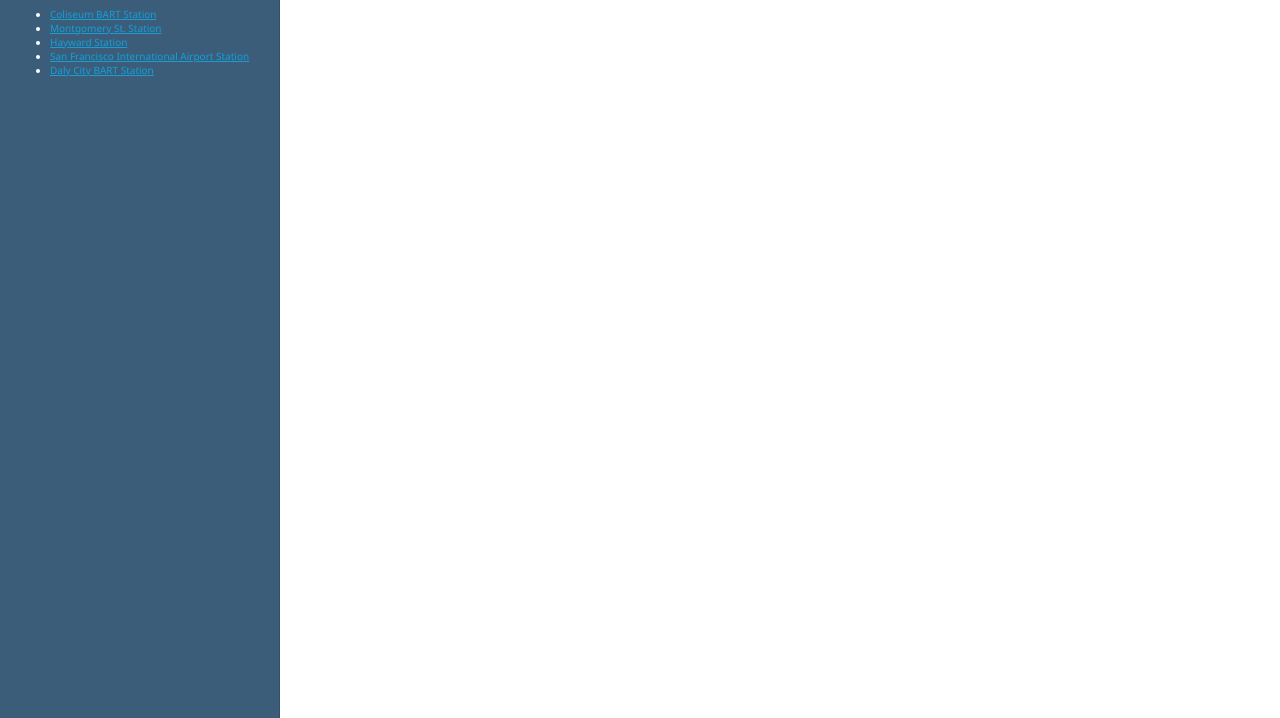
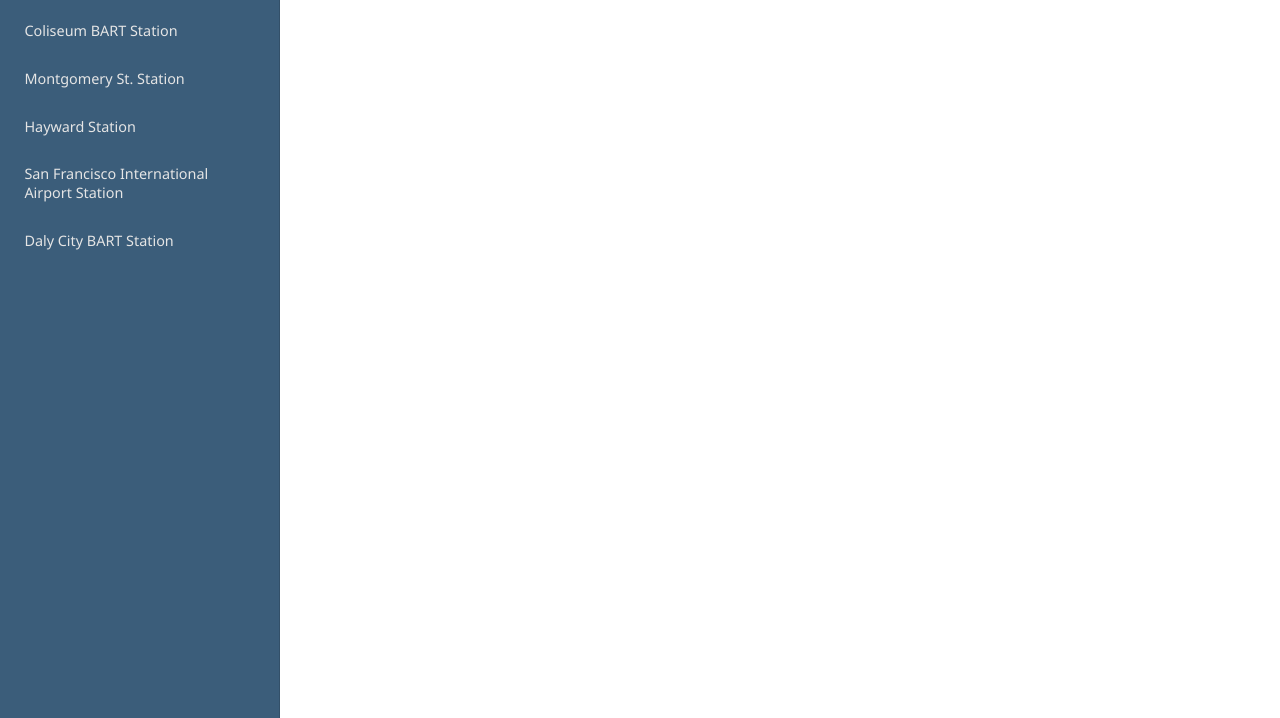
Before and after one commit to witmin/udacity-neighborhood-map, a website: page index.html in a window 1280 px wide. Shown: the part 82-800 px from the top of the page. Drawn offline with Linux system fonts and the light colour scheme; some packages are replaced by stand-ins of ours.

Commit message:
Decorate the list style

```diff
--- a/src/scss/_base.scss
+++ b/src/scss/_base.scss
@@ -27,4 +27,25 @@
 
 h2 {
   font-size: 0.9rem;
+  font-weight: bold;
 }
+
+ul {
+  list-style: none;
+  margin: 1em 0;
+  padding: 0;
+  li {
+    font-size: 0.9rem;
+    a {
+      display: block;
+      padding: 1em;
+      color: $grey-light-2;
+      text-decoration: none;
+      background: transparent;
+      &:hover, &:focus {
+        color: $white;
+        background: darken($navy, 10%);
+      }
+    }
+  }
+}
--- a/src/scss/_variables.scss
+++ b/src/scss/_variables.scss
@@ -5,8 +5,8 @@
 $white: rgb(255, 255, 255);
 $black: rgba(0,0,0, 90%);
 $grey: rgba(0,0,0, 50%);
-$grey-light-1: rgba(0,0,0, 70%);
-$grey-light-2: rgba(0,0,0, 85%);
+$grey-light-1: #cdcdcd;
+$grey-light-2: #e5e5e5;
 
 $blue: #12A0D9;
 $navy: #3b5d7a;
```
Also changed, not shown: dist/css/app.css, 1 other file.
